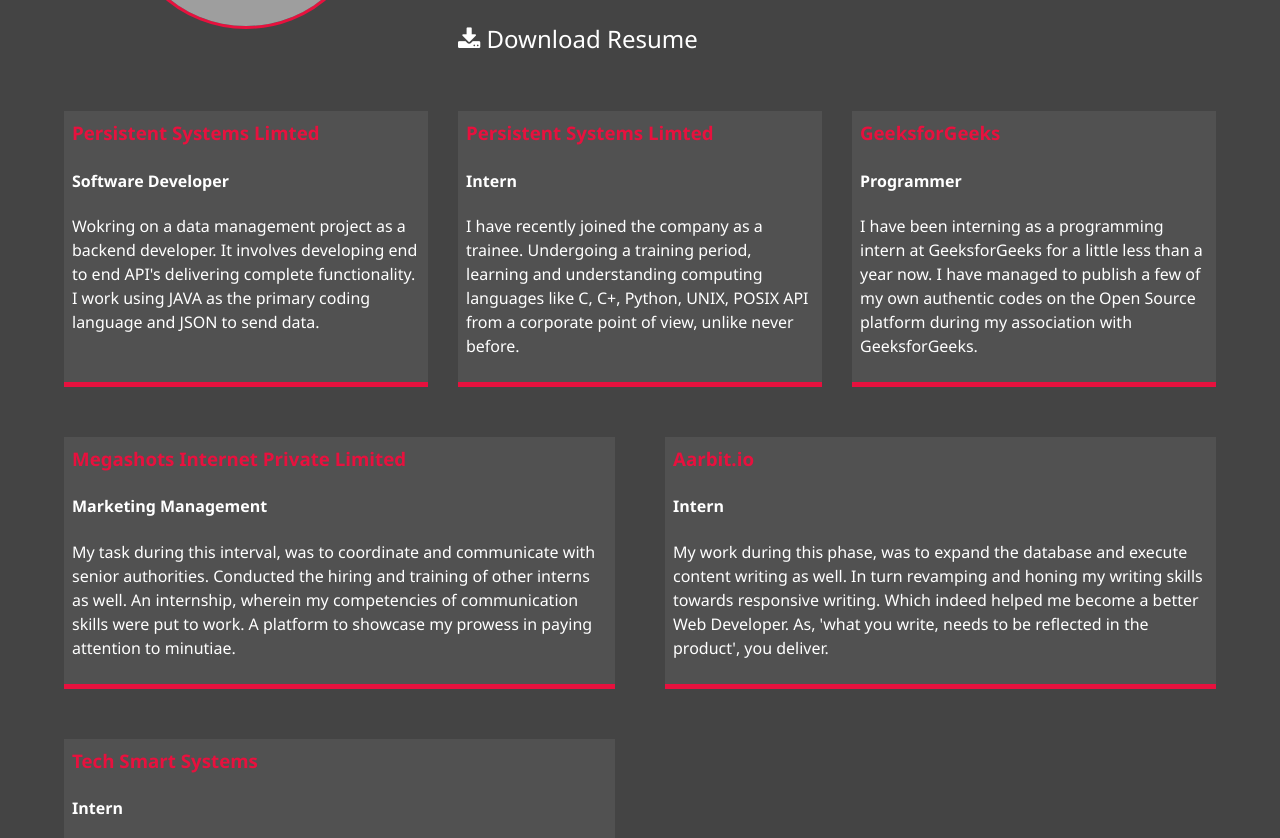
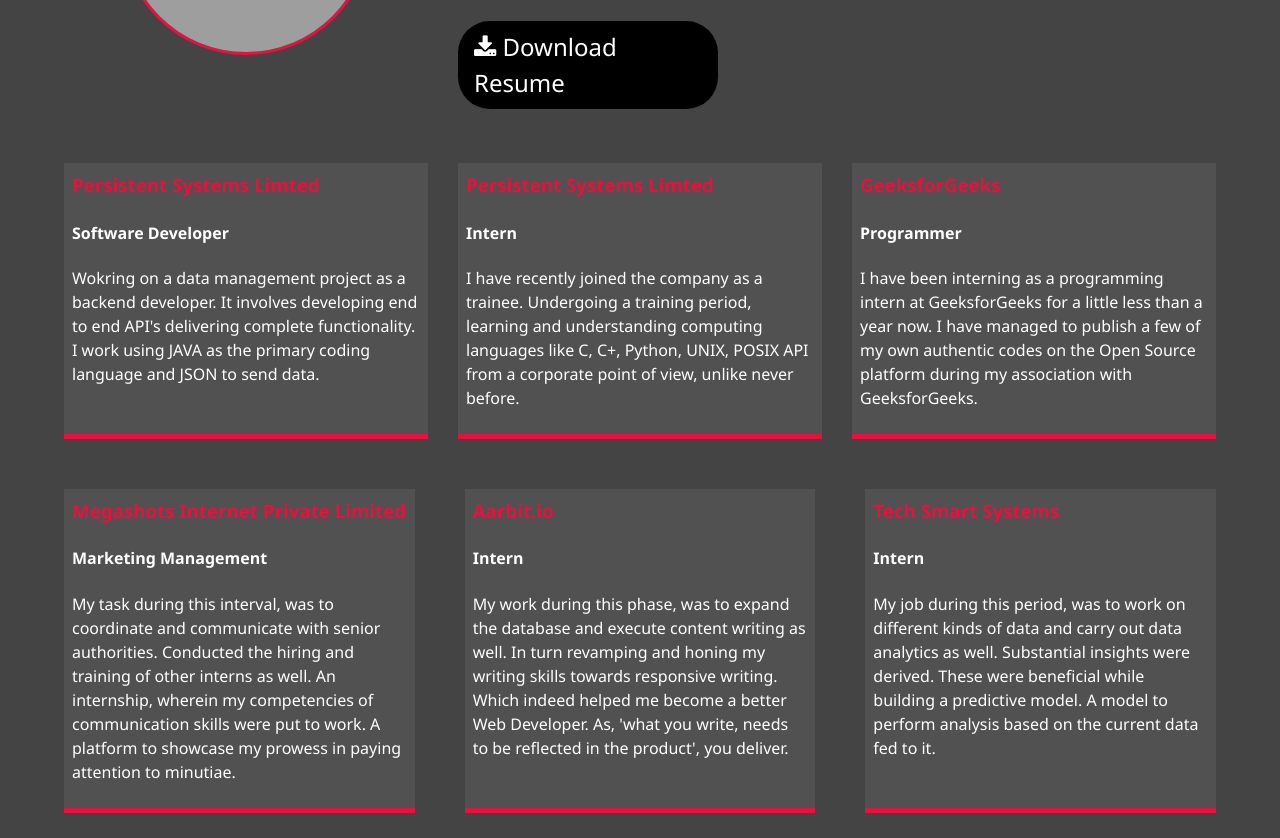
Before and after one commit to YashGandhi21/Yash, a website: page my_portfolio/about.html in a window 1280 px wide. Shown: the part 555-1393 px from the top of the page. Drawn offline with Linux system fonts and the light colour scheme; grey boxes are pictures that could not be loaded.

Commit message:
Add files via upload

```diff
--- a/my_portfolio/css/main.css
+++ b/my_portfolio/css/main.css
@@ -216,8 +216,8 @@
   padding-top: 50px;
   display: grid;
   grid-gap: 50px;
-  grid-template-areas: "job-4 job-5";
-  grid-template-columns: repeat(2, 1fr);
+  grid-template-areas: "job-4 job-5 job-6";
+  grid-template-columns: repeat(3, 1fr);
 }
 
 .job-4 {
@@ -318,7 +318,8 @@
 }
 .btn:hover,
 .btn-dark:hover,
-.btn-light:hover {
+.btn-light:hover,
+.btn1:hover {
   background: #e7113e;
   color: #000;
 }
@@ -331,6 +332,17 @@
 .btn-light {
   background: #c4c4c4;
   color: #333;
+}
+
+.btn1 {
+  width: 260px;
+  display: block;
+  padding: 0.5rem 1rem;
+  border: 0;
+  margin-bottom: 0.3rem;
+  border-radius: 32px;
+  background: black;
+  color: white;
 }
 
 #main-footer {
@@ -382,8 +394,8 @@
     transform: translate3d(100%, 0, 0);
   }
   .menu-branding .portrait img {
-    width: 150px;
-    height: 150px;
+    width: 170px;
+    height: 170px;
     border-radius: 50%;
     border: solid 3px #e7113e;
   }
```
Also changed, not shown: my_portfolio/img/projects/HighFiveAward.png (added), my_portfolio/js/main.js (line endings or trailing spaces), 2 other files.
